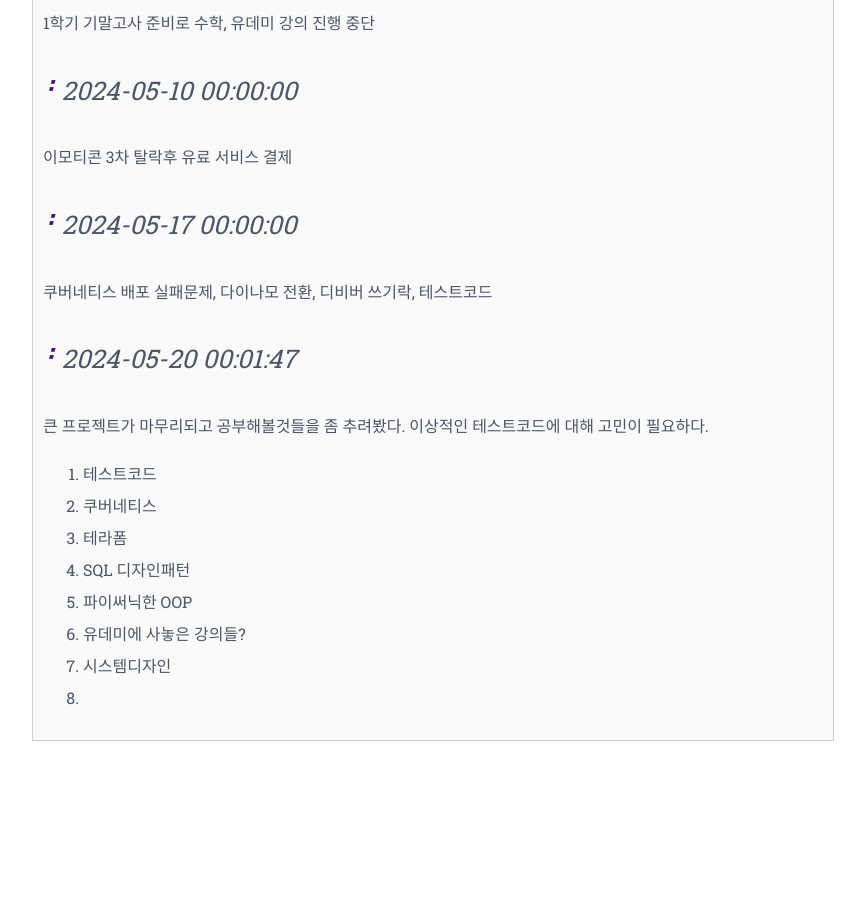
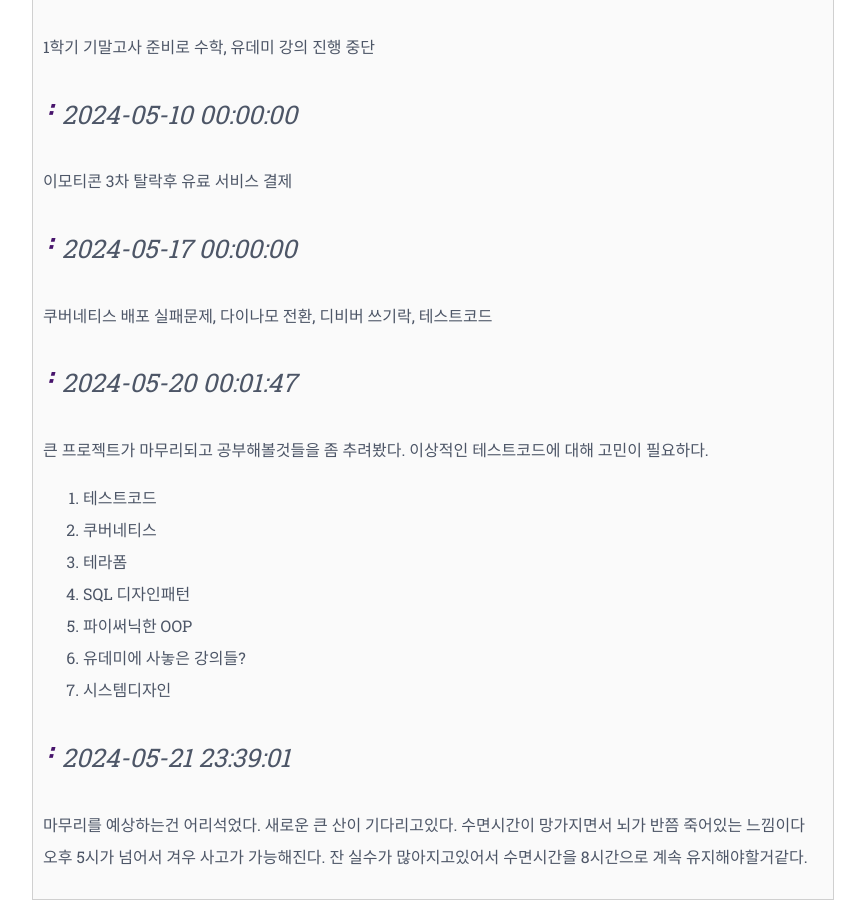
Before and after one commit to JayFreemandev/JayFreemandev.github.io, a Jekyll site: the page built from _wiki/memo/2024.md, in a window 1280 px wide and 900 px high, scrolled down 1880 px. Shown: the whole window, without its empty margins (207-1072 px from the left). Built offline with Jekyll 4.4.1, drawn with Linux system fonts in a browser that asks for light colours; comment, search, counter and statistics services are not loaded; before the commit the page ends 2621 px from its top, so only the background shows below that.

Commit message:
2024년 메모 추가

```diff
--- a/_wiki/memo/2024.md
+++ b/_wiki/memo/2024.md
@@ -62,4 +62,10 @@ React Query 5 (1/9) 시작
 5. 파이써닉한 OOP
 6. 유데미에 사놓은 강의들?
 7. 시스템디자인
-8.
+
+
+
+### 2024-05-21 23:39:01
+마무리를 예상하는건 어리석었다. 새로운 큰 산이 기다리고있다.
+수면시간이 망가지면서 뇌가 반쯤 죽어있는 느낌이다 오후 5시가 넘어서 겨우 사고가 가능해진다.
+잔 실수가 많아지고있어서 수면시간을 8시간으로 계속 유지해야할거같다.
```
